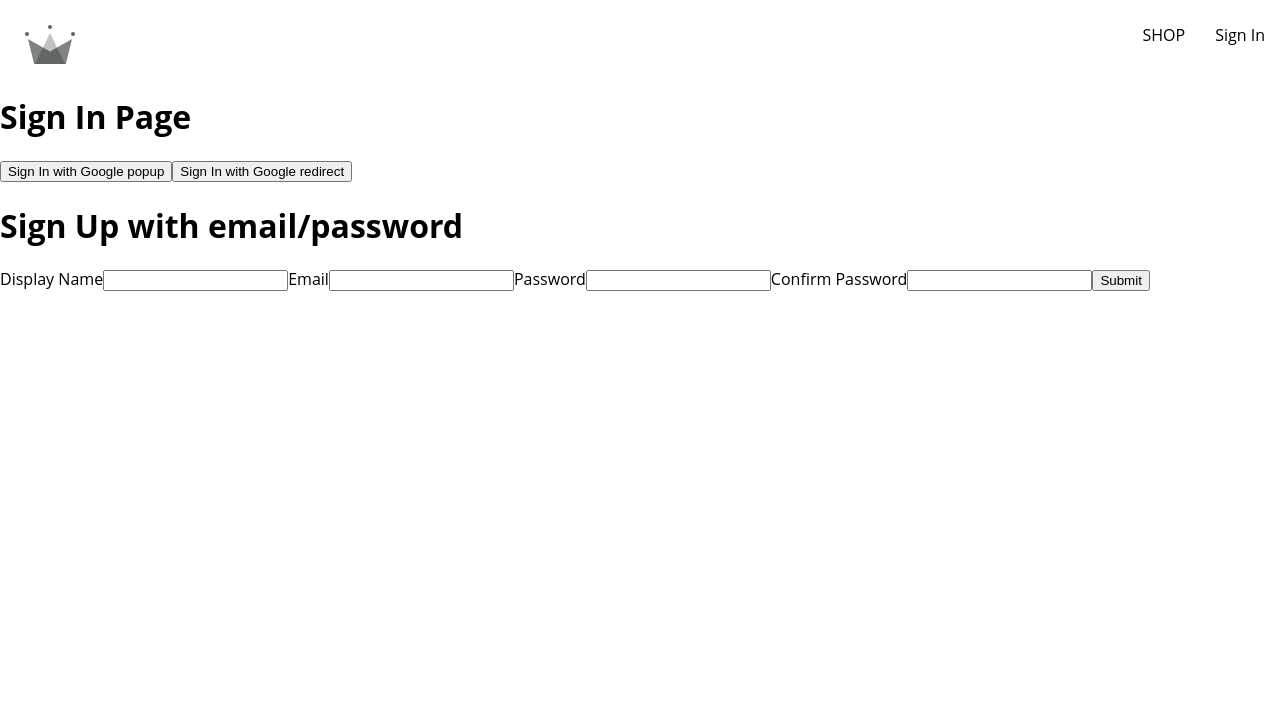
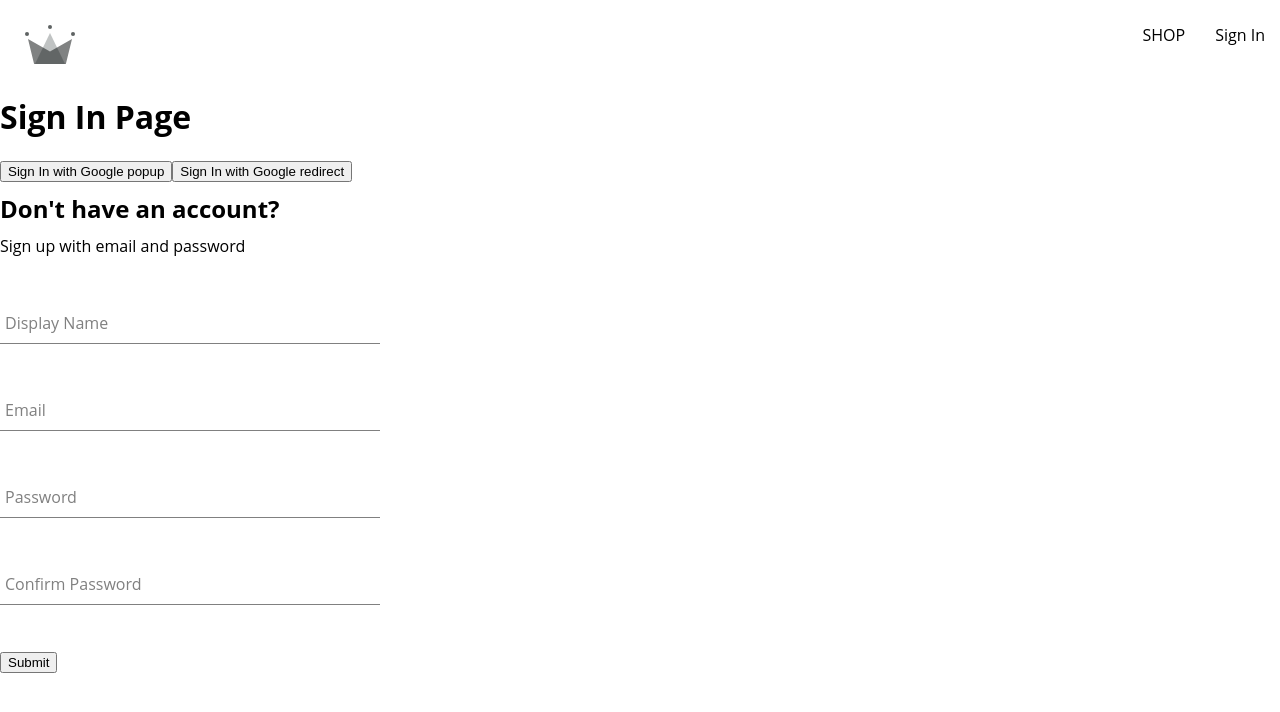
Before and after one commit to Shubhankar-12/e-commerce-capstone, a React (Create React App) app: page /sign-in in a window 1280 px wide. Shown: the top 712 px of the page. Built offline with nearby package versions, Linux system fonts and the light colour scheme; the HTML template or start-up script is replaced by a standard one.

Commit message:
signup page css done

```diff
--- /dev/null
+++ b/src/components/form-input/FormInput.jsx
@@ -0,0 +1,20 @@
+import React from "react";
+import "./form-input.styles.scss";
+const FormInput = ({ label, ...otherProps }) => {
+  return (
+    <div className='group'>
+      <input {...otherProps} className='form-input' />
+      {label && (
+        <label
+          className={`${
+            otherProps.value.length ? "shrink" : ""
+          } form-input-label`}
+        >
+          {label}
+        </label>
+      )}
+    </div>
+  );
+};
+
+export default FormInput;
--- /dev/null
+++ b/src/components/form-input/form-input.styles.scss
@@ -0,0 +1,54 @@
+$sub-color: grey;
+$main-color: black;
+
+@mixin shrinkLabel {
+  top: -14px;
+  font-size: 12px;
+  color: $main-color;
+}
+
+.group {
+  position: relative;
+  margin: 45px 0;
+
+  .form-input {
+    background: none;
+    background-color: white;
+    color: $sub-color;
+    font-size: 18px;
+    padding: 10px 10px 10px 5px;
+    display: block;
+    width: 100%;
+    border: none;
+    border-radius: 0;
+    border-bottom: 1px solid $sub-color;
+    margin: 25px 0;
+
+    &:focus {
+      outline: none;
+    }
+
+    &:focus ~ .form-input-label {
+      @include shrinkLabel();
+    }
+  }
+
+  input[type='password'] {
+    letter-spacing: 0.3em;
+  }
+
+  .form-input-label {
+    color: $sub-color;
+    font-size: 16px;
+    font-weight: normal;
+    position: absolute;
+    pointer-events: none;
+    left: 5px;
+    top: 10px;
+    transition: 300ms ease all;
+
+    &.shrink {
+      @include shrinkLabel();
+    }
+  }
+}
--- a/src/components/sign-up/SignUp.jsx
+++ b/src/components/sign-up/SignUp.jsx
@@ -1,10 +1,10 @@
-import { async } from "@firebase/util";
 import React, { useState } from "react";
 import {
   createAuthWithEmailPass,
   createUserDocFromAuth,
 } from "../../utils/firebase/firebase";
-
+import FormInput from "../form-input/FormInput";
+import "./sign-up.scss";
 const defaultFormFields = {
   displayName: "",
   email: "",
@@ -37,35 +37,36 @@
     }
   };
   return (
-    <div>
-      <h1>Sign Up with email/password </h1>
+    <div className='sign-up-container'>
+      <h2>Don't have an account?</h2>
+      <span>Sign up with email and password</span>
       <form onSubmit={submitHandler}>
-        <label>Display Name</label>
-        <input
+        <FormInput
           type='text'
+          label={"Display Name"}
           required
           name='displayName'
           onChange={handleChange}
           value={displayName}
         />
-        <label>Email</label>
-        <input
+        <FormInput
+          label={"Email"}
           type='email'
           required
           name='email'
           onChange={handleChange}
           value={email}
         />
-        <label>Password</label>
-        <input
+        <FormInput
+          label={"Password"}
           type='password'
           required
           name='password'
           onChange={handleChange}
           value={password}
         />
-        <label>Confirm Password</label>
-        <input
+        <FormInput
+          label={"Confirm Password"}
           type='password'
           required
           name='confirmPassword'
--- /dev/null
+++ b/src/components/sign-up/sign-up.scss
@@ -0,0 +1,8 @@
+.sign-up-container {
+  display: flex;
+  flex-direction: column;
+  width: 380px;
+  h2 {
+    margin: 10px 0;
+  }
+}
```
Also changed, not shown: src/components/button/Button.jsx (added, +7 -0 lines), src/components/button/button.styles.scss (added, +46 -0 lines).
